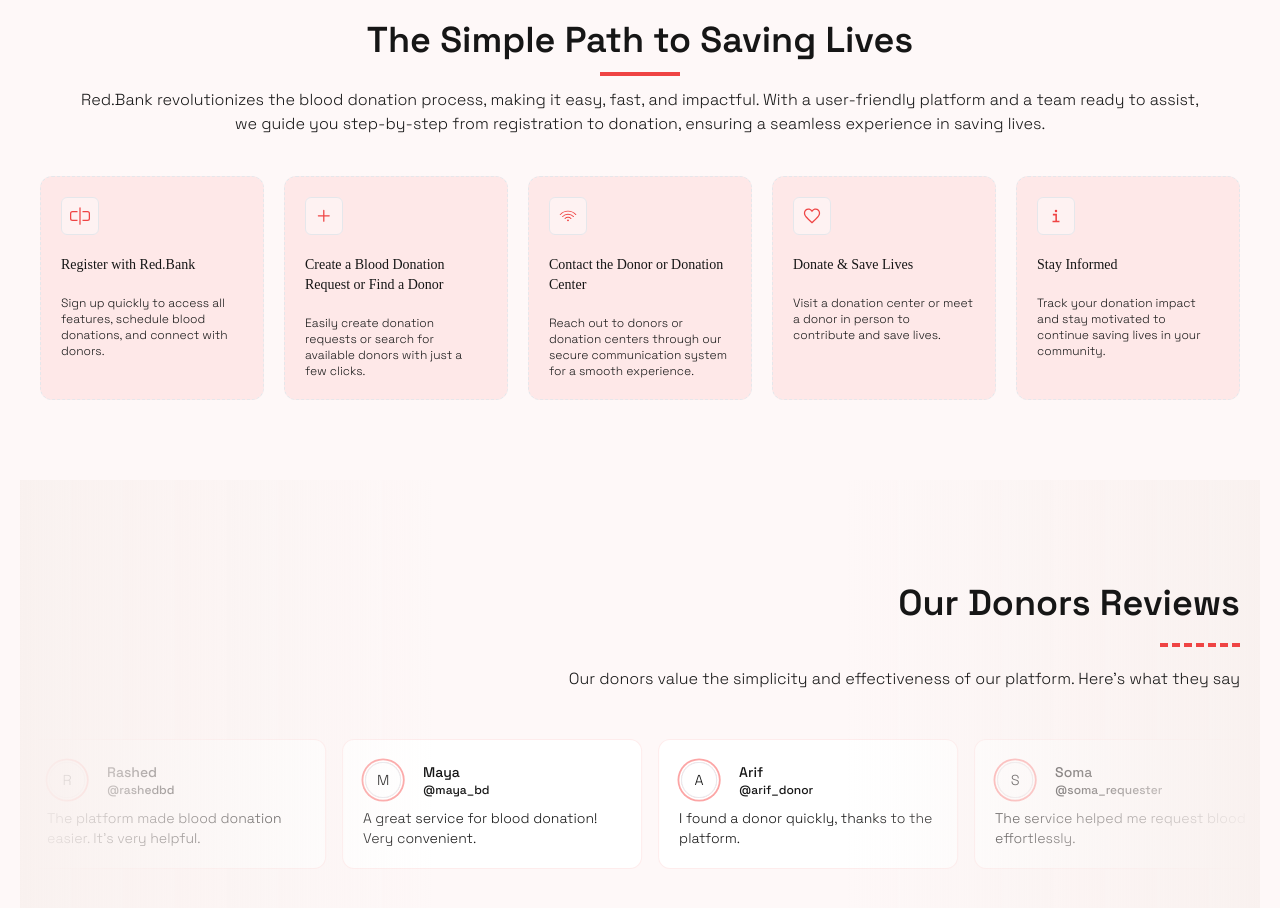
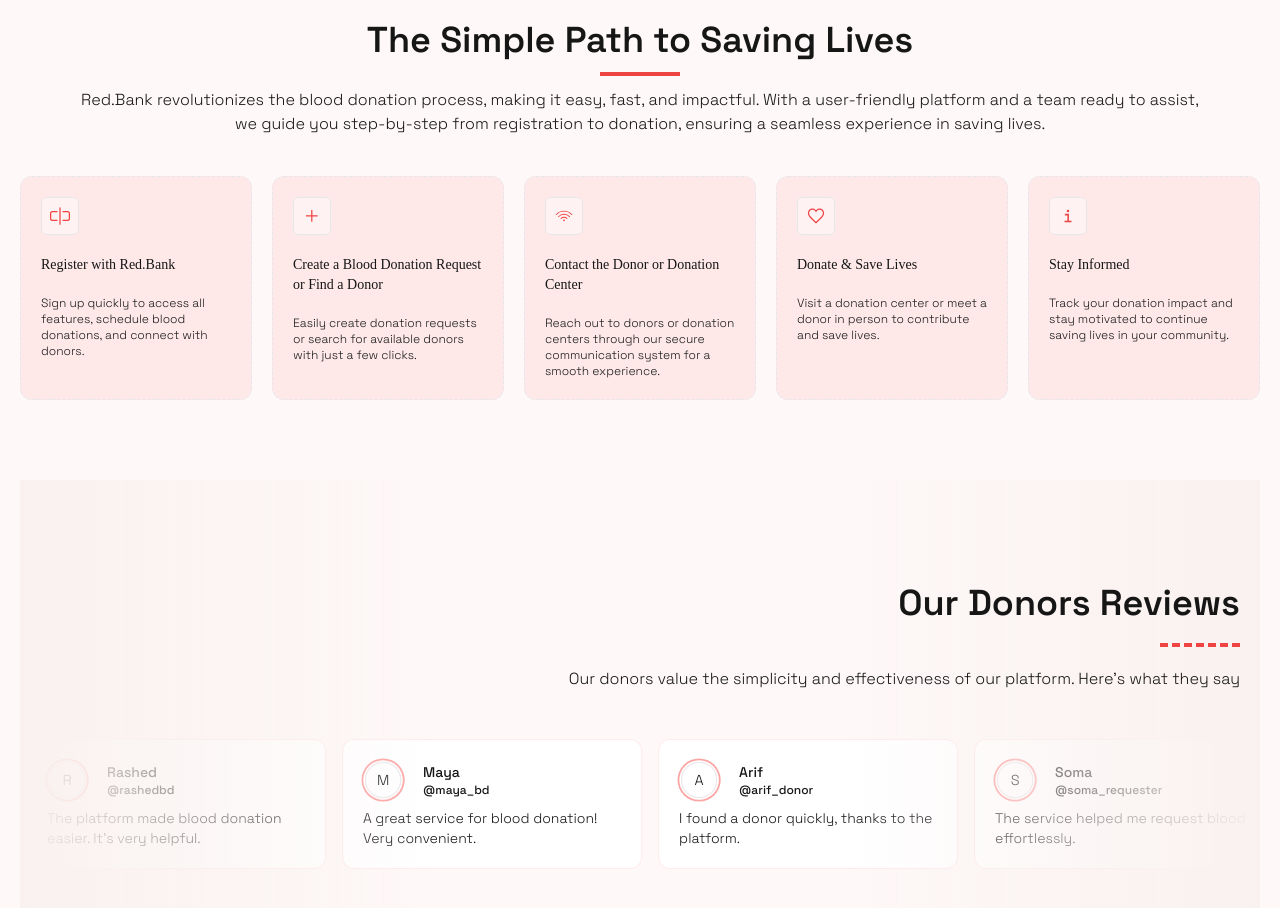
Before and after one commit to whoishasan/A12-Client, a React (Vite) app: page / in a window 1280 px wide. Shown: the part 1240-2148 px from the top of the page. Built offline with nearby package versions, Linux system fonts and the light colour scheme; no server answers; a web font is replaced by a local one.

Commit message:
donation process section plished

```diff
--- a/src/components/pages/Home/How.jsx
+++ b/src/components/pages/Home/How.jsx
@@ -17,7 +17,7 @@
       </TitleAndDes>
 
       <section className="flex justify-center">
-        <div className="w-primary grid px-5 grid-cols-1 sm:grid-cols-2 md:grid-cols-4 xl:grid-cols-5 justify-between gap-5 pb-20 pt-10">
+        <div className="w-primary grid grid-cols-1 sm:grid-cols-2 md:grid-cols-4 xl:grid-cols-5 justify-between gap-5 pb-20 pt-10">
           {StackCardData &&
             StackCardData.map((card, index) => (
               <div
```
